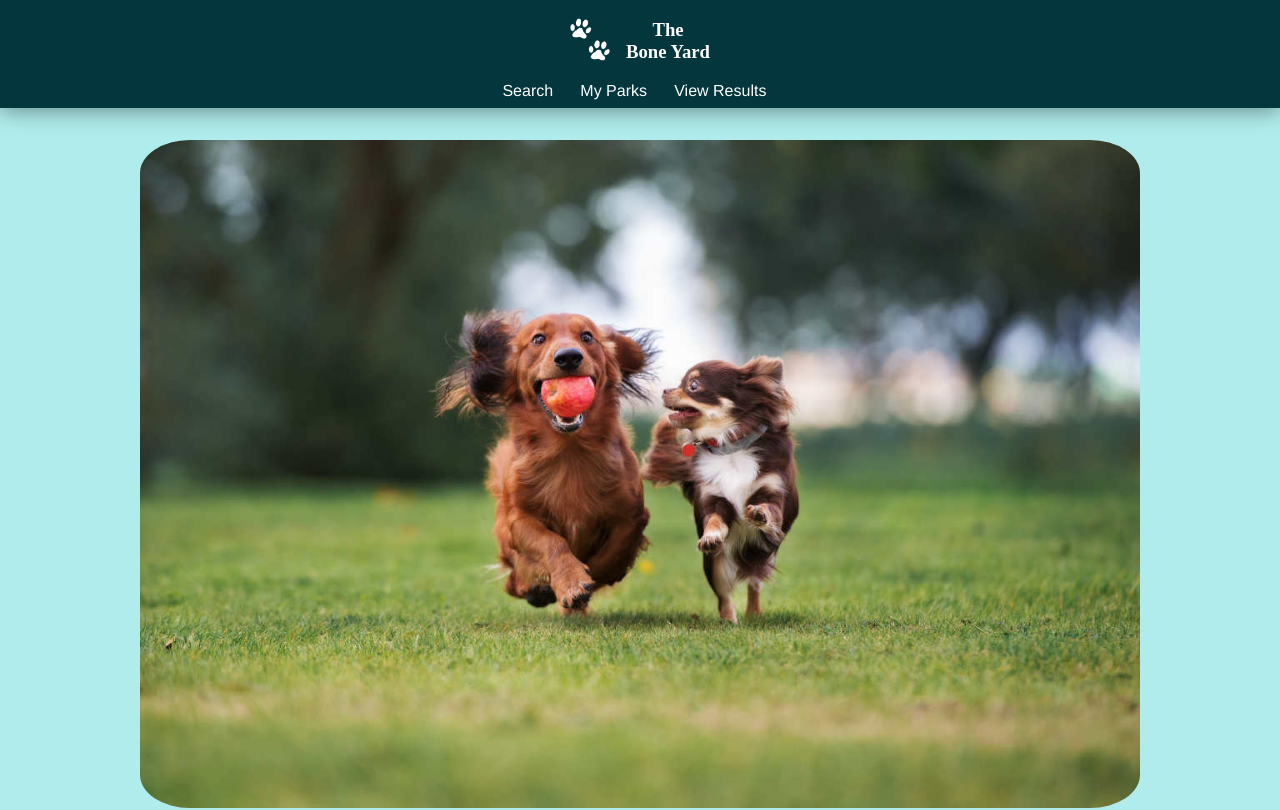
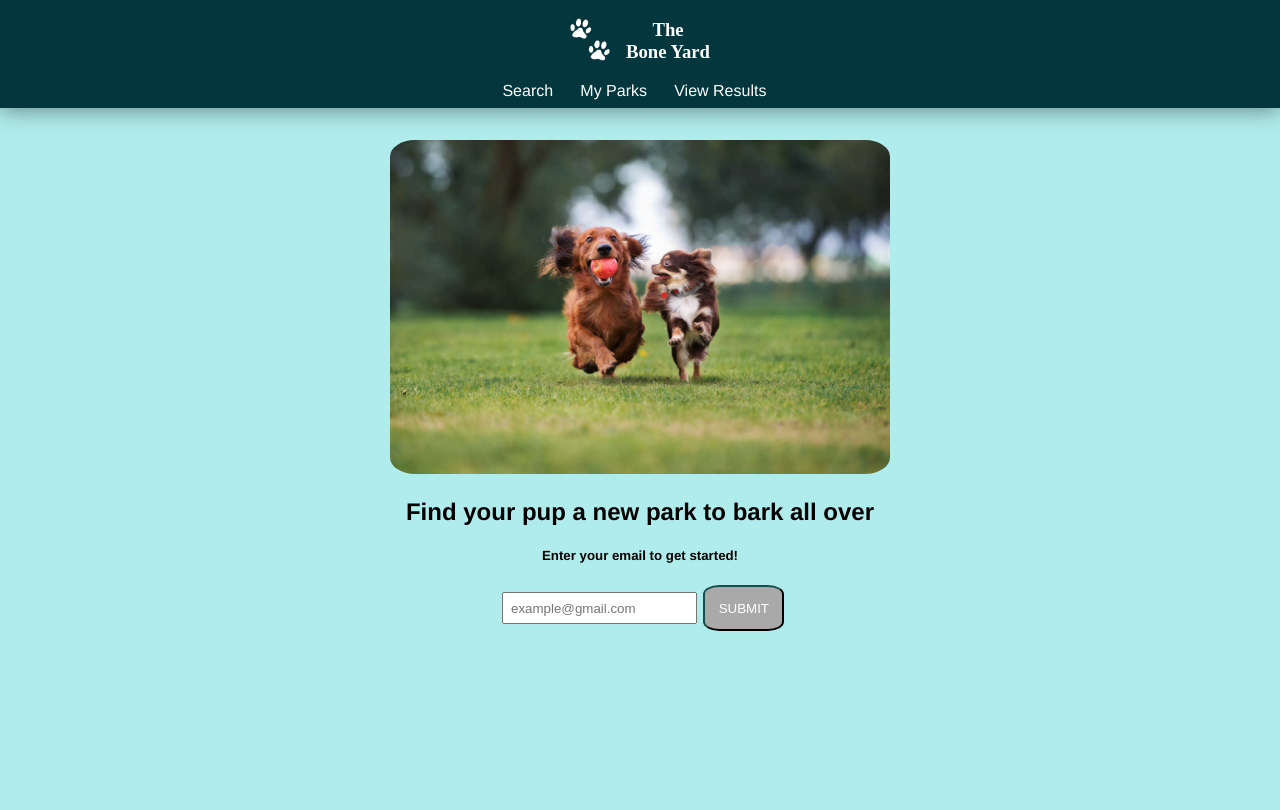
Before and after one commit to the-bone-yard/frontend, a Vue app: page / in a window 1280 px wide. Shown: the top 810 px of the page. Built offline with nearby package versions, Linux system fonts and the light colour scheme; no server answers; a web font is replaced by a local one.

Commit message:
Change max width for image from 1000px to 500px

```diff
--- a/src/views/TheHome.vue
+++ b/src/views/TheHome.vue
@@ -24,6 +24,6 @@ export default {
 .puppy-picture {
   width: 100%;
   border-radius: 5%;
-  max-width: 1000px;
+  max-width: 500px;
 }
 </style>
```
